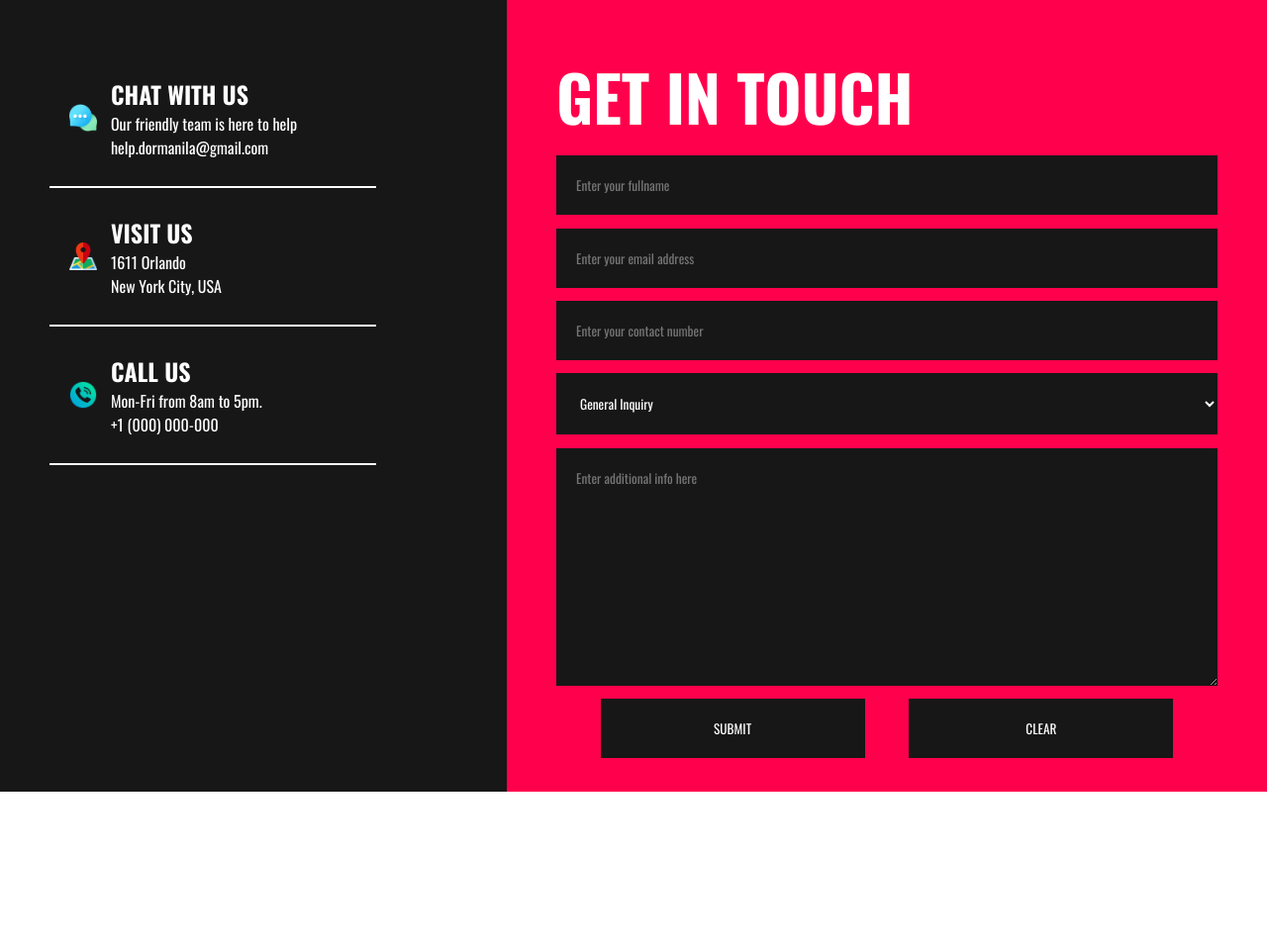
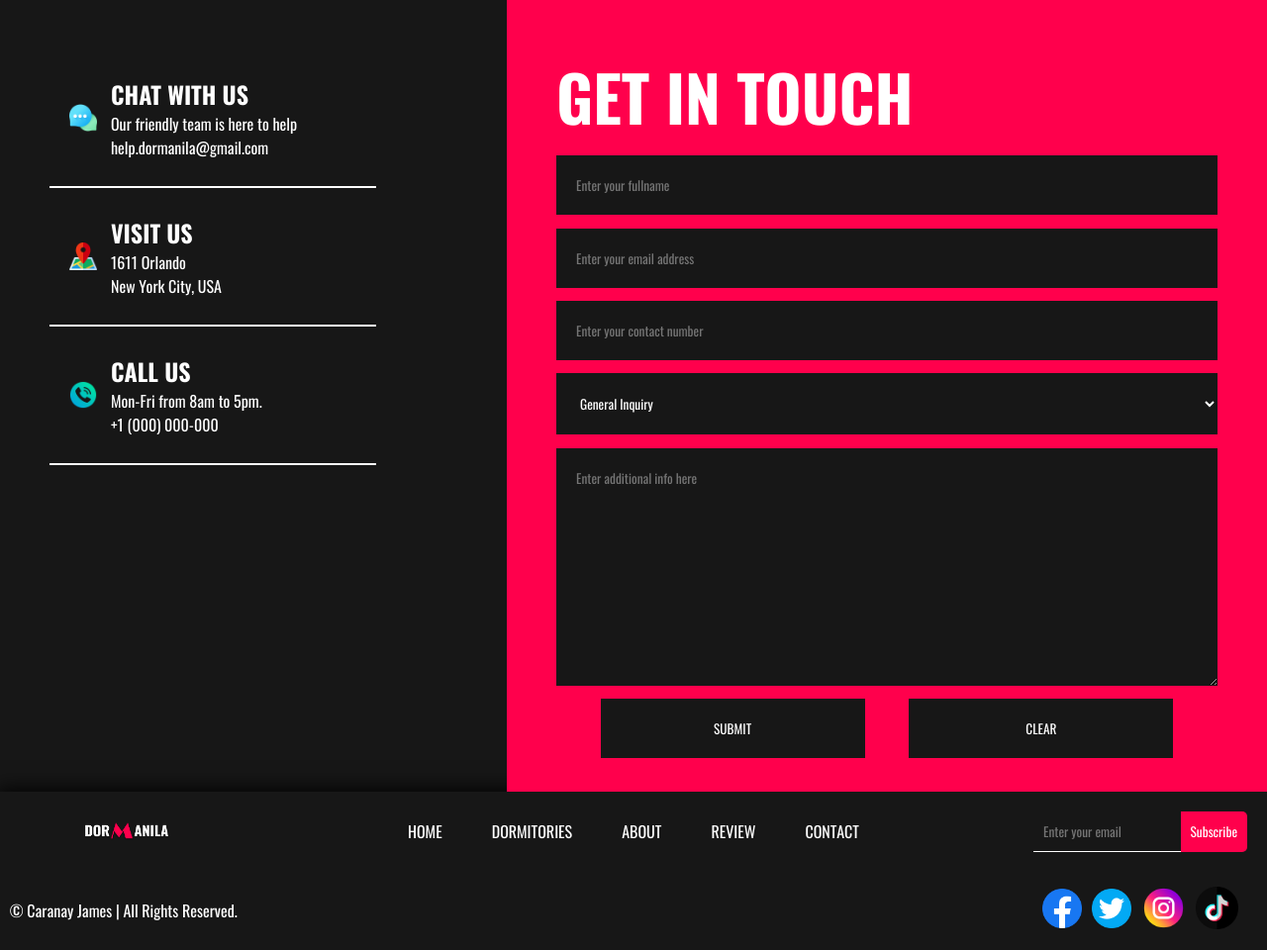
Before and after one commit to caranayjamesmichael/dormanila, a plain HTML site: page contact.html in a window 1280 px wide. Shown: the whole page at 99% size. Before the commit the page ends 800 px from the top, so only its background shows below. Drawn offline with Linux system fonts and the light colour scheme.

Commit message:
Added footer for contact page

```diff
--- a/contact.html
+++ b/contact.html
@@ -8,6 +8,7 @@
     <link rel="stylesheet" href="css/fonts.css">
     <link rel="stylesheet" href="css/animations.css">
     <link rel="stylesheet" href="css/responsive.css">
+    <link rel="stylesheet" href="css/contact-responsive.css">
     <title>Dormanila</title>
 </head>
 <body>
@@ -90,6 +91,80 @@
                 </div>
             </div>
         </section>
+
+        <footer class="content" id="footer">
+            <div class="row-1">
+                <div class="logo-container">
+                    <img src="images/dormanila-logo.png" alt="dormanila">
+                </div>
+
+                <div class="navigation-container">
+                    <ul id="navigation">
+                        <a href="index.html">
+                            <li>HOME</li>
+                        </a>
+
+                        <a href="#dormitories">
+                            <li>DORMITORIES</li>
+                        </a>
+
+                        <a href="#about">
+                            <li>ABOUT</li>
+                        </a>
+
+                        <a href="#why">
+                            <li>REVIEW</li>
+                        </a>
+
+                        <a href="contact.html">
+                            <li>CONTACT</li>
+                        </a>
+
+                </div>
+
+                <div class="subscribe">
+                    <form action="">
+                        <input type="email" name="email" id="email" placeholder="Enter your email">
+                        <input id="subscribe-button" type="submit" value="Subscribe">
+                    </form>
+                </div>
+            </div>
+
+            <div class="row-2">
+                <div class="credit">
+                    <p>© Caranay James | All Rights Reserved.</p>
+                </div>
+
+
+                <div class="navigation">
+                    <ul>
+                        <a href="https://facebook.com">
+                            <li>
+                                <img src="images/facebook.png" alt="" width="40px">
+                            </li>
+                        </a>
+
+                        <a href="https://twitter.com">
+                            <li>
+                                <img src="images/twitter.png" alt="" width="40px">
+                            </li>
+                        </a>
+
+                        <a href="https://instagram.com">
+                            <li>
+                                <img src="images/instagram.png" alt="" width="45px">
+                            </li>
+                        </a>
+
+                        <a href="https://tiktok.com">
+                            <li>
+                                <img src="images/tik-tok.png" alt="" width="43px">
+                            </li>
+                        </a>
+                    </ul>
+                </div>
+            </div>
+        </footer>
     </main>
 </body>
 </html>
--- /dev/null
+++ b/css/contact-responsive.css
@@ -0,0 +1,5 @@
+@media only screen and (max-width: 600px) {
+    main #footer  {
+        display: none;
+    }
+}
```
Also changed, not shown: index.html (+1 -0 lines).
